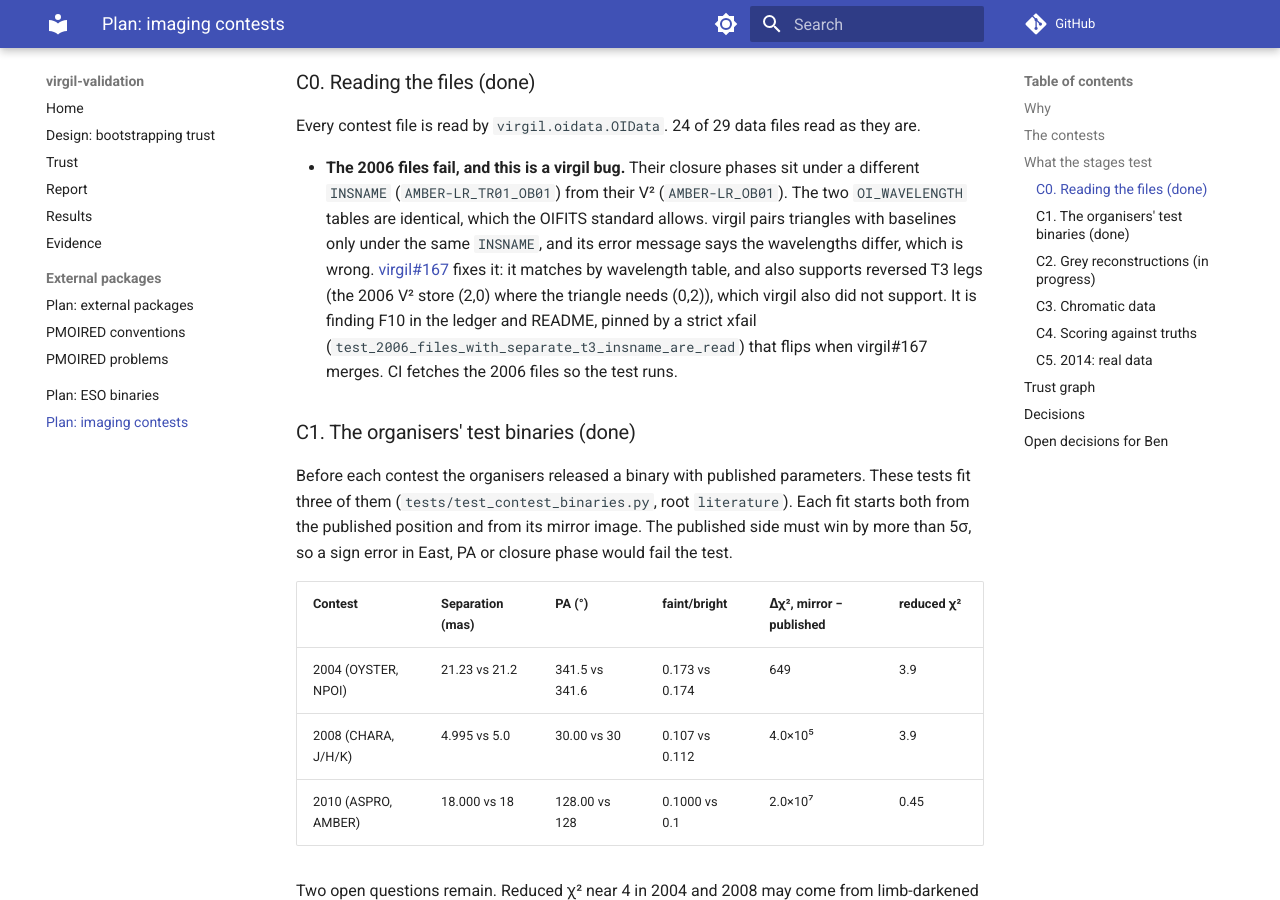
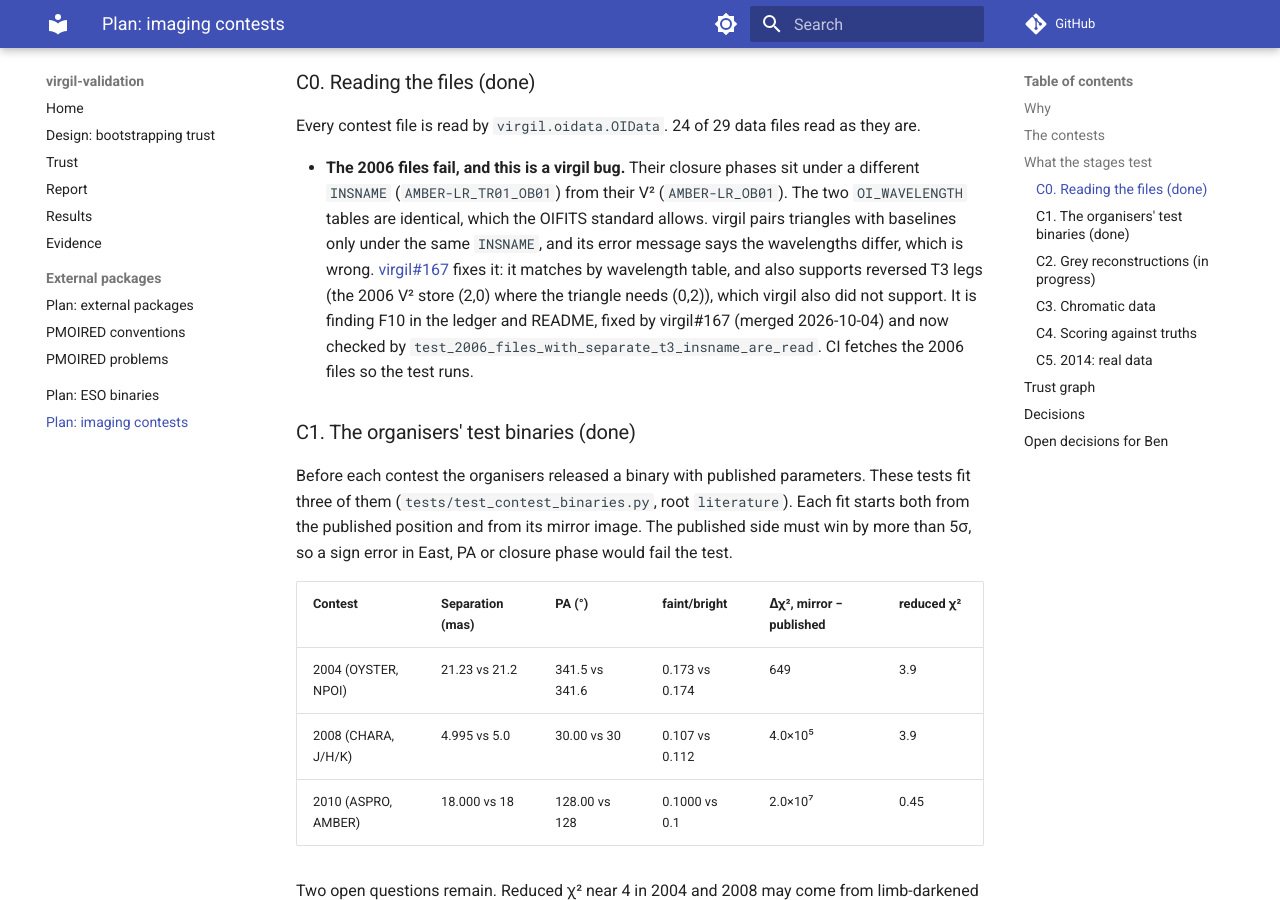
Before and after one commit to benjaminpope/virgil-validation, an MkDocs documentation site: the page built from docs/plan_imaging_contests.md, in a window 1280 px wide and 900 px high, scrolled down 2376 px. Built offline with MkDocs 1.6.1 and Material for MkDocs 9.7.7, drawn with Linux system fonts in a browser that asks for light colours; comment, search, counter and statistics services are not loaded.

Commit message:
F10 fixed by virgil#167: pin virgil ec4cf51, 2006 read is a passing check
Co-Authored-By: Claude Opus 5.5 <noreply@anthropic.com>

```diff
--- a/docs/plan_imaging_contests.md
+++ b/docs/plan_imaging_contests.md
@@ -67,9 +67,8 @@ read as they are.
   the OIFITS standard allows. virgil pairs triangles with baselines only
   under the same `INSNAME`, and its error message says the wavelengths
   differ, which is wrong. [virgil#167](https://github.com/benjaminpope/virgil/pull/167) fixes it: it matches by wavelength table, and also supports reversed T3 legs (the 2006 V² store (2,0) where the triangle needs (0,2)), which virgil also did not support. It is finding F10 in the ledger and
-  README, pinned by a strict xfail
-  (`test_2006_files_with_separate_t3_insname_are_read`) that flips when
-  virgil#167 merges. CI fetches the 2006 files so the test runs.
+  README, fixed by virgil#167 (merged 2026-10-04) and now checked by
+  `test_2006_files_with_separate_t3_insname_are_read`. CI fetches the 2006 files so the test runs.
 
 ### C1. The organisers' test binaries (done)
 
```
Also changed, not shown: README.md (+1 -1 lines), 4 other files.
